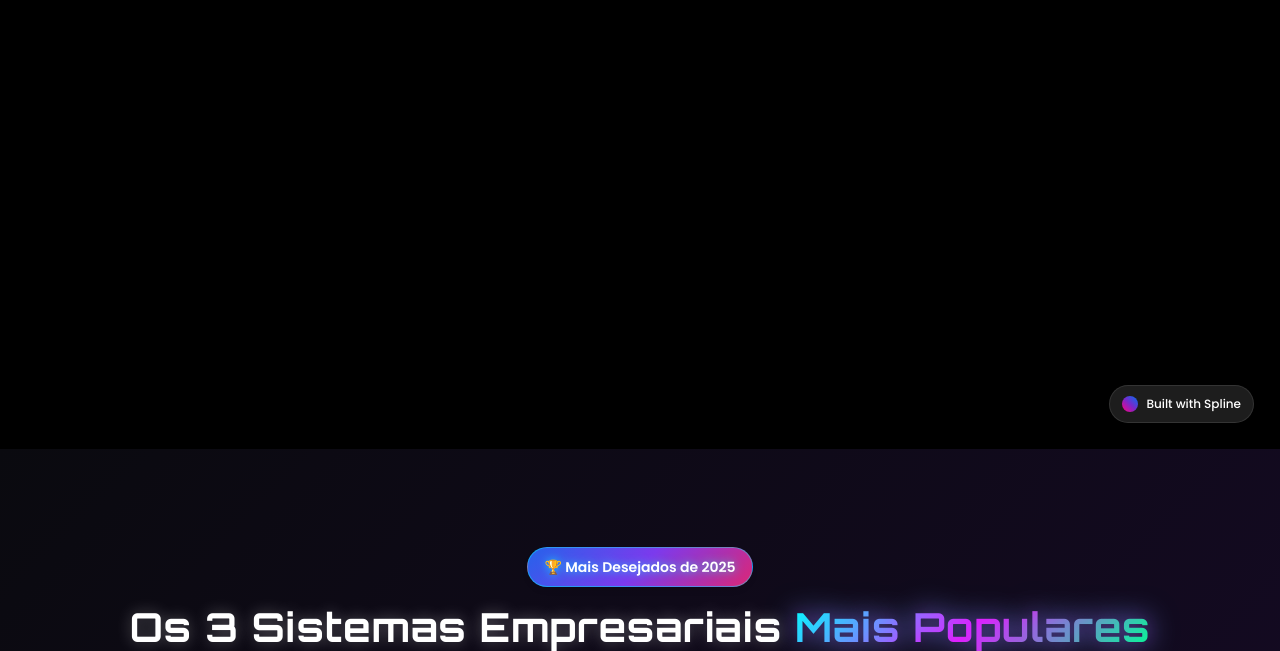
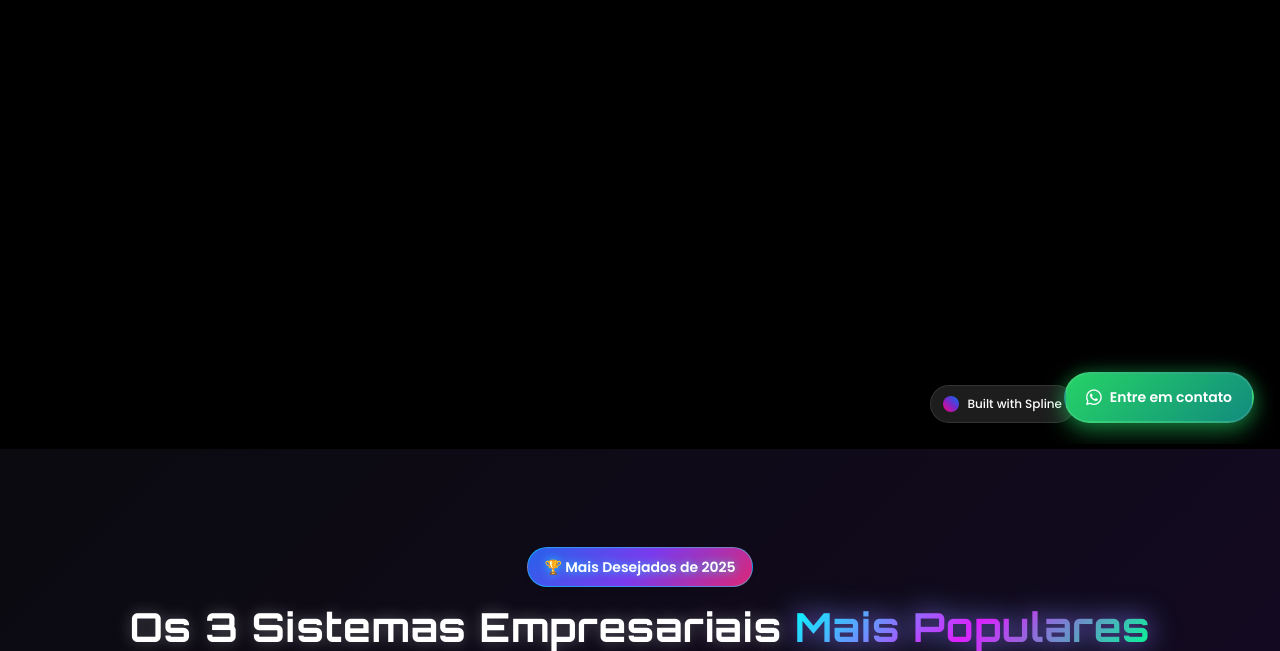
Before and after one commit to lsfrenzel/GLSystemsSite, a Flask app: page / in a window 1280 px wide. Shown: the part 1101-1752 px from the top of the page. Run offline with Flask 3, Linux system fonts and the light colour scheme; some libraries are stand-ins or nearby versions.

Commit message:
Add a floating WhatsApp contact button to the application
Adds a fixed WhatsApp button in the bottom right corner with contact information and includes associated CSS for styling and animations.

Replit-Commit-Author: Agent
Replit-Commit-Session-Id: 71e2849f-657f-44bc-a6e3-e48468e3d762
Replit-Commit-Checkpoint-Type: full_checkpoint
Replit-Commit-Screenshot-Url: https://storage.googleapis.com/screenshot-production-us-central1/3a3d4ef1-1b04-4954-bb84-1f56ddb1f6e8/71e2849f-657f-44bc-a6e3-e48468e3d762/WAOOsZc

```diff
--- a/static/css/style.css
+++ b/static/css/style.css
@@ -984,6 +984,60 @@ h1, h2, h3, h4, h5, h6 {
     white-space: nowrap;
 }
 
+/* WhatsApp Button */
+.whatsapp-btn {
+    position: absolute;
+    bottom: 21px;
+    right: 21px;
+    background: linear-gradient(135deg, #25D366, #128C7E);
+    color: white;
+    padding: 12px 20px;
+    border-radius: 50px;
+    text-decoration: none;
+    display: flex;
+    align-items: center;
+    gap: 8px;
+    font-weight: 600;
+    font-size: 14px;
+    box-shadow: 0 8px 25px rgba(37, 211, 102, 0.3);
+    border: 2px solid rgba(255, 255, 255, 0.1);
+    backdrop-filter: blur(10px);
+    z-index: 30;
+    transition: all 0.3s ease;
+    animation: whatsapp-pulse 2s infinite;
+}
+
+.whatsapp-btn:hover {
+    background: linear-gradient(135deg, #128C7E, #25D366);
+    color: white;
+    text-decoration: none;
+    transform: translateY(-3px) scale(1.05);
+    box-shadow: 0 15px 35px rgba(37, 211, 102, 0.4);
+}
+
+.whatsapp-btn i {
+    font-size: 18px;
+    flex-shrink: 0;
+}
+
+@keyframes whatsapp-pulse {
+    0% {
+        box-shadow: 0 8px 25px rgba(37, 211, 102, 0.3);
+    }
+    50% {
+        box-shadow: 0 8px 25px rgba(37, 211, 102, 0.5), 0 0 20px rgba(37, 211, 102, 0.3);
+    }
+    100% {
+        box-shadow: 0 8px 25px rgba(37, 211, 102, 0.3);
+    }
+}
+
+/* Adjust Spline badge position to not overlap with WhatsApp */
+.spline-overlay-badge {
+    bottom: 21px;
+    right: 200px;
+}
+
 /* Next section overlap styling */
 .spline-fullwidth-container + .container section,
 section.py-5.bg-dark {
--- a/templates/index.html
+++ b/templates/index.html
@@ -84,6 +84,14 @@
                 <div class="spline-logo-circle"></div>
                 <span class="spline-text">Built with Spline</span>
             </div>
+            <!-- WhatsApp Button -->
+            <a href="https://wa.me/5511999999999?text=Olá! Gostaria de saber mais sobre os sistemas da G%26L Systems"
+               class="whatsapp-btn"
+               target="_blank"
+               rel="noopener noreferrer">
+                <i class="fab fa-whatsapp"></i>
+                <span>Entre em contato</span>
+            </a>
         </div>
     </div>
     <div class="container">
```
